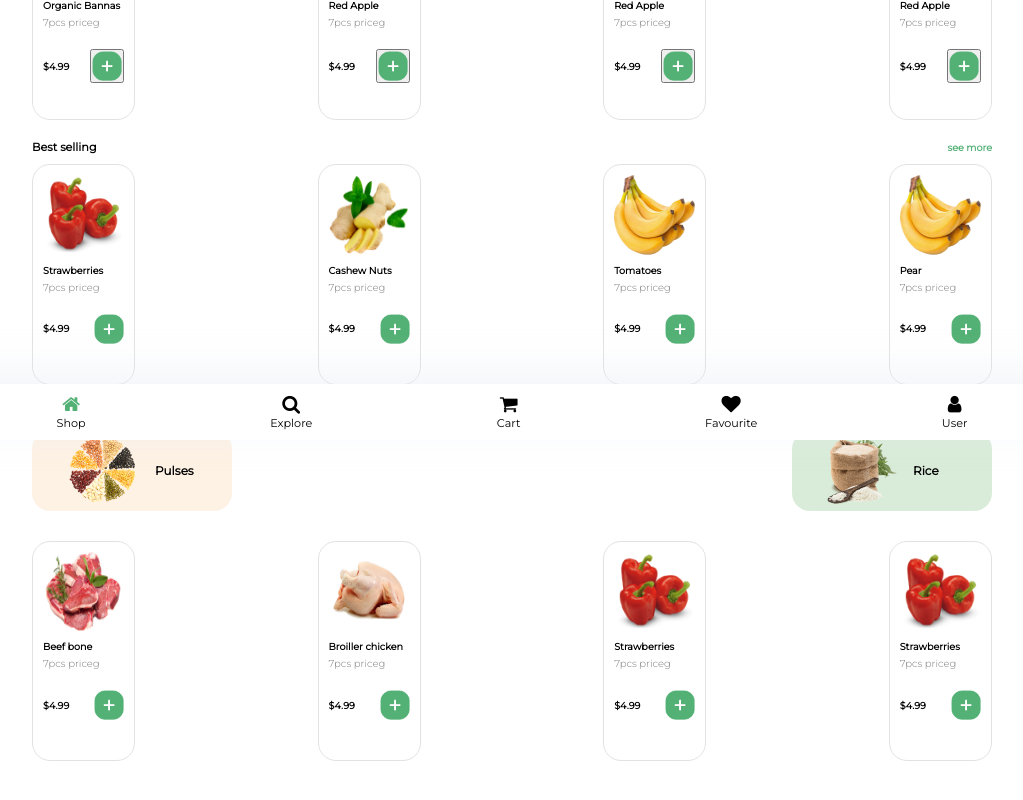
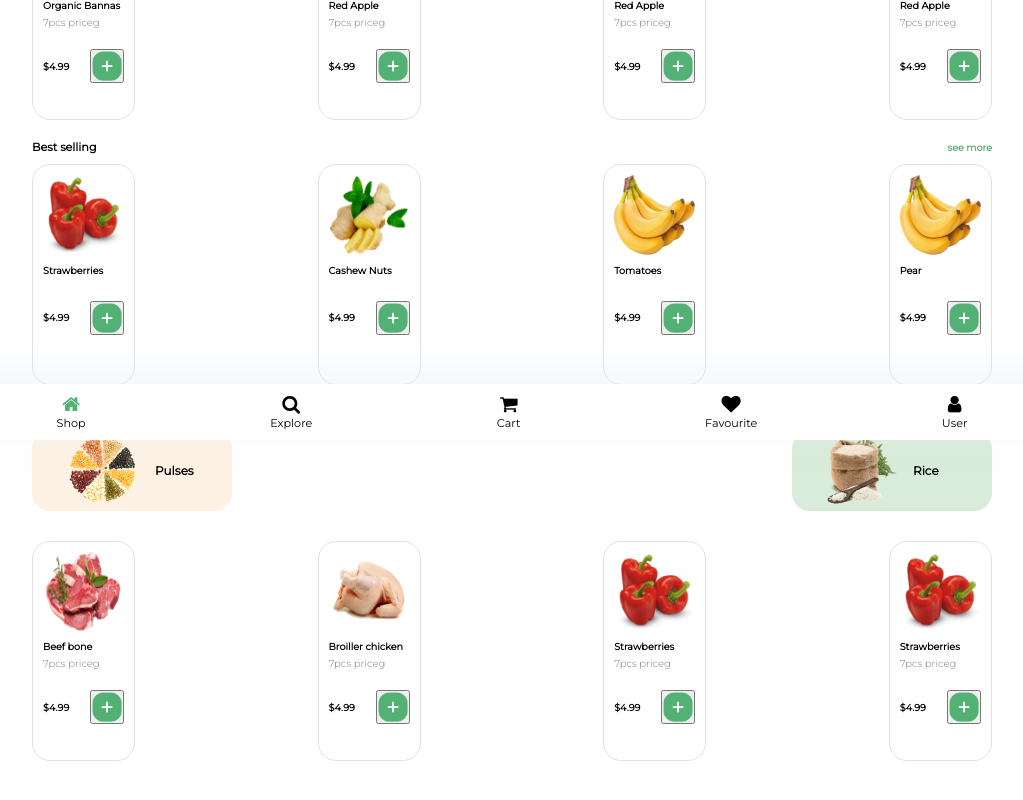
Before and after one commit to RaeNkwocha/E-shop, a React (Create React App) app: page / in a window 1280 px wide. Shown: the part 360-1160 px from the top of the page, without its empty margins (128-1151 px from the left). Built offline with nearby package versions, Linux system fonts and the light colour scheme.

Commit message:
first commit

```diff
--- a/src/Incart.js
+++ b/src/Incart.js
@@ -7,6 +7,7 @@ import cross from "./delete.png"
 
 function Incart({name,price,description,image,id}) {
     return (
+        <>
         <div className="incart">
          <div className="cart-img"><img style={{width:"40%",margin:"20px"}} src={image}></img></div>
             <div className="new-layout">
@@ -20,19 +21,20 @@ function Incart({name,price,description,image,id}) {
 
             <div className="new-counter" style={{width:"20%",display:"flex"}}>
                             <div className="circle" ><i style={{margin:"auto"}} class="fa fa-minus"></i></div>
-                            <div className="counter-holder" style={{margin:"auto",width:"20%",marginLeft:"0.2rem"}}><h3>1</h3></div>
+                            <div className="counter-holder" style={{margin:"auto",width:"20%",marginLeft:"0.5rem",marginRight:"0.5rem"}}><h3>1</h3></div>
                             <div className="circle" ><i style={{color:"#53B175",margin:"auto"}} class="fa fa-plus"></i></div>
                     </div>
                     <h6>{price}</h6>
 
                     </div>
-                    <div className="line"></div>
 
 
             </div>
 
 
         </div>
+                            <div className="line-2"></div>
+</>
     )
 }
 
--- a/src/Splash/Shop.js
+++ b/src/Splash/Shop.js
@@ -1,4 +1,4 @@
-import React, { useState, useContext } from 'react'
+import React, { useState, useContext, useEffect } from 'react'
 import fruit from "./Group.png"
 import banner from "./banner.png"
 import Bannas from "./bannas.png"
@@ -19,18 +19,15 @@ import { CartContext } from '../Context'
 
 
 function Shop() {
-    // const {setCart,cart}=props
     const [cart, setCart] = useContext(CartContext)
     const [input, setInput]=useState("")
-    // const [btn, setBtn]=useState(false)
-    // const [cart, setCart]=useState([])
     const addTocart=(product)=>{
         product.inCart=true
         setCart([...cart,{...product}])
-        // console.log("yo")
     }
 
-  const [fruits]=useState([
+
+  let [fruits]=useState([
                 {
             id:1,
             name:"Organic Bannas",
@@ -67,16 +64,18 @@ function Shop() {
     ]
   )
     if (input.length > 0){
-        fruits=fruits.filter((i)=>{
+     fruits= fruits.filter((i)=>{
           return i.name.match(input)
         })
      }
-     let best=[
+     let [best]=useState([
          {
             id:5,
             name:"Strawberries",
             image:berry,
             price:"$4.99",
+            inCart:false,
+
             description:"7pcs priceg"
          },
          {
@@ -84,6 +83,8 @@ function Shop() {
             name:"Cashew Nuts",
             image:Nuts,
             price:"$4.99",
+            inCart:false,
+
             description:"7pcs priceg"
          },
          {
@@ -91,27 +92,33 @@ function Shop() {
             name:"Tomatoes",
             image:Bannas,
             price:"$4.99",
+            inCart:false,
+
             description:"7pcs priceg"
          },
          {    id:8,
             name:"Pear",
             image:Bannas,
             price:"$4.99",
+            inCart:false,
+
             description:"7pcs priceg"
          }
      ]
+     )
 
      if(input.length > 0){
          best=best.filter((fruit)=>{
              return fruit.name.match(input)
          })
      }
-     let groceries=[
+     let [groceries]=useState([
         {
             id:9,
            name:"Beef bone",
            image:bone,
            price:"$4.99",
+           inCart:false,
            description:"7pcs priceg"
         },
         {
@@ -119,6 +126,7 @@ function Shop() {
            name:"Broiller chicken",
            image:chicken,
            price:"$4.99",
+           inCart:false,
            description:"7pcs priceg"
         },
         {
@@ -126,6 +134,7 @@ function Shop() {
            name:"Strawberries",
            image:berry,
            price:"$4.99",
+           inCart:false,
            description:"7pcs priceg"
         },
         {
@@ -133,14 +142,17 @@ function Shop() {
            name:"Strawberries",
            image:berry,
            price:"$4.99",
+           inCart:false,
            description:"7pcs priceg"
         }
     ]
+     )
     if (input.length>0){
         groceries=groceries.filter((grocery)=>{
             return grocery.name.match(input)
         })
     }
+
 
     return (
         <>
@@ -218,16 +230,42 @@ function Shop() {
                 </section>
                 <div className="product-display">
                         {best.map((item)=>{
-                            return <Products key={item.id} name={item.name}
-                                             price={item.price}
-                                             description={item.description}
-                                             image={item.image}
-                                             id={item.id}
+                            // return <Products key={item.id} name={item.name}
+                            //                  price={item.price}
+                            //                  description={item.description}
+                            //                  image={item.image}
+                            //                  id={item.id}
 
 
-                            >
+                            // >
 
-                            </Products>
+                            // </Products>
+                            return  <div key={item.id} className="container">
+                            <Link style={{textDecoration:"none",listStyle:"none",color:"black"}} to={"/user/"+item.id+"/"+item.price+"/"+item.name+"/"+item.description+"/"}>
+
+                                     <div className="image-holder">
+                                         <img src={item.image}></img>
+                                     </div>
+                                     <div className="para">
+                                     <p>{item.name}</p>
+                                     <p className="desc">{fruit.description}</p>
+                                     </div>
+                                     </Link>
+                                     <div className="para-flex">
+                                         <div className="para">
+                                         <p>{item.price}</p>
+                                         </div>
+                                         <div className="para">
+                                         <div className="cart">
+                                             <button disabled={item.inCart ? true:false} onClick={() => addTocart(item)}> {item.inCart?<p>in cart</p>:<img  style={{width:"30px"}} src={add}  ></img>} </button>
+
+
+                                         </div>
+                                         </div>
+
+                                     </div>
+                                     {/* <img onClick={() => addTocart(fruit)} style={{width:"30px"}} src={add}  ></img> */}
+                             </div>
                         })}
                 </div>
                 <section className="flex">
@@ -262,16 +300,42 @@ function Shop() {
                 </section>
                 <div className="product-display">
                     {groceries.map((grocery)=>{
-                        return <Products key={grocery.id} name={grocery.name}
-                                         price={grocery.price}
-                                         description={grocery.description}
-                                         image={grocery.image}
-                                         id={grocery.id}
+                    //     return <Products key={grocery.id} name={grocery.name}
+                    //                      price={grocery.price}
+                    //                      description={grocery.description}
+                    //                      image={grocery.image}
+                    //                      id={grocery.id}
 
 
-                       >
+                    //    >
 
-                        </Products>
+                    //     </Products>
+                    return  <div key={grocery.id} className="container">
+                    <Link style={{textDecoration:"none",listStyle:"none",color:"black"}} to={"/user/"+grocery.id+"/"+grocery.price+"/"+grocery.name+"/"+grocery.description+"/"}>
+
+                             <div className="image-holder">
+                                 <img src={grocery.image}></img>
+                             </div>
+                             <div className="para">
+                             <p>{grocery.name}</p>
+                             <p className="desc">{grocery.description}</p>
+                             </div>
+                             </Link>
+                             <div className="para-flex">
+                                 <div className="para">
+                                 <p>{grocery.price}</p>
+                                 </div>
+                                 <div className="para">
+                                 <div className="cart">
+                                     <button disabled={grocery.inCart ? true:false} onClick={() => addTocart(grocery)}> {grocery.inCart?<p>in cart</p>:<img  style={{width:"30px"}} src={add}  ></img>} </button>
+
+
+                                 </div>
+                                 </div>
+
+                             </div>
+                             {/* <img onClick={() => addTocart(fruit)} style={{width:"30px"}} src={add}  ></img> */}
+                     </div>
                     })}
                 </div>
                 </section>
--- a/src/components/Products/Products.js
+++ b/src/components/Products/Products.js
@@ -1,10 +1,16 @@
-import React from 'react'
+import React, { useContext } from 'react'
 import "./products.css"
 import cart from "./cart.png"
 import TransitionsModal from '../../Modal/Modal'
 import { Link } from 'react-router-dom'
+import { CartContext } from '../../Context'
 
-function Products({name,description,price,image,id,addTocart,fruit}) {
+function Products({name,description,price,image,id,fruit}) {
+    const addTocart=(product)=>{
+        // product.inCart=true
+        setCart([...cart,{...product}])
+    }
+    const [cart, setCart] = useContext(CartContext)
 
     return (
         <>
@@ -27,7 +33,7 @@ function Products({name,description,price,image,id,addTocart,fruit}) {
                             </div>
                             <div className="para">
                             <div className="cart">
-                                <img onClick={() => addTocart(fruit)} style={{width:"30px"}} src={cart}></img>
+                                <button onClick={() => addTocart(fruit)} style={{width:"30px"}} >add me</button>
 
                             </div>
                             </div>
--- a/src/explore.css
+++ b/src/explore.css
@@ -73,6 +73,12 @@ section div .new-products :nth-child(4n+3){
     width: 100%;
     border: 1px solid #E2E2E2;
 }
+.line-2{
+    width: 90%;
+    display: flex;
+    margin: auto;
+    border: 1px solid #E2E2E2;
+}
 .incart{
     display: flex;
     align-items: center;
@@ -116,12 +122,12 @@ section div .new-products :nth-child(4n+3){
     width: 100%;
 }
 .circle{
-    width: 50%;
+    width: 100%;
 height: 30px;
 display: flex;
 margin: auto;
 align-items: center;
 border: 1px solid #E2E2E2;
 box-sizing: border-box;
-border-radius: 17px;
+border-radius: 100px;
 }
```
